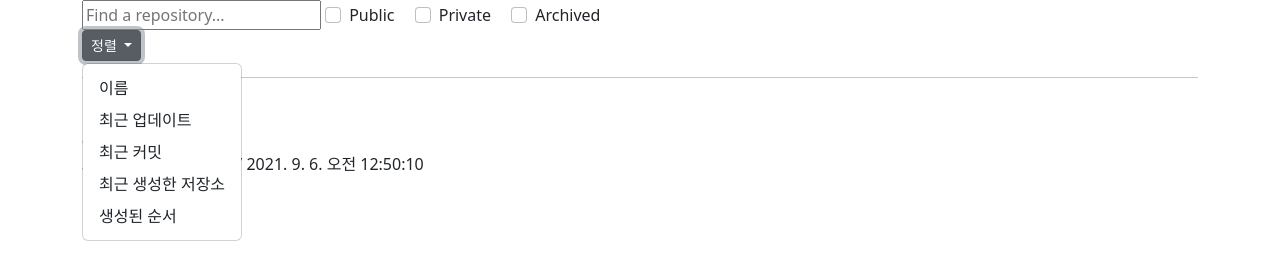
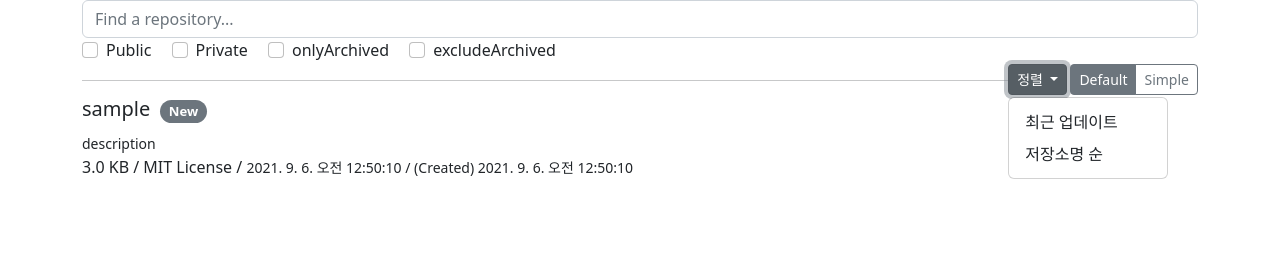
Before and after one commit to exizt/github-repo-list-graphql, a website with bundled scripts: page index.html in a window 1280 px wide. Both pictures are taken after a click on the button "정렬". Built offline with nearby package versions, Linux system fonts and the light colour scheme.

Commit message:
보기 옵션 추가.

```diff
--- /dev/null
+++ b/assets/app.css
@@ -0,0 +1,6 @@
+.gr-output.gr-output-simple .grot-item-desc{
+    display: none;
+}
+.gr-output.gr-output-simple .grot-item-info{
+    display: none;
+}
--- a/index.html
+++ b/index.html
@@ -4,6 +4,7 @@
 <meta charset="utf-8">
 <title>나의 Git Repos</title>
 <link href="https://cdn.jsdelivr.net/npm/bootstrap@5.2.0/dist/css/bootstrap.min.css" rel="stylesheet" integrity="sha384-gH2yIJqKdNHPEq0n4Mqa/HGKIhSkIHeL5AyhkYV8i59U5AR6csBvApHHNl/vI1Bx" crossorigin="anonymous">
+<link href="./assets/app.css" rel="stylesheet">
 <script src="https://cdn.jsdelivr.net/npm/bootstrap@5.2.0/dist/js/bootstrap.bundle.min.js" integrity="sha384-A3rJD856KowSb7dwlZdYEkO39Gagi7vIsF0jrRAoQmDKKtQBHUuLZ9AsSv4jD4Xa" crossorigin="anonymous"></script>
 <script type="module" src="./dist/app.js"></script>
 </head>
@@ -11,7 +12,7 @@
   <div class="container">
     <div class="gr-search">
       <div>
-        <input id="search" type="text" placeholder="Find a repository...">
+        <input id="search" class="form-control" type="text" placeholder="Find a repository...">
         <div class="form-check form-check-inline">
           <input class="form-check-input" type="checkbox" value="" id="is_public">
           <label class="form-check-label" for="is_public">
@@ -25,24 +26,36 @@
           </label>
         </div>
         <div class="form-check form-check-inline">
-          <input class="form-check-input" type="checkbox" value="" id="is_archived">
-          <label class="form-check-label" for="is_archived">
-            Archived
+          <input class="form-check-input" type="checkbox" value="" id="only_archived" name="archived">
+          <label class="form-check-label" for="only_archived">
+            onlyArchived
+          </label>
+        </div>
+        <div class="form-check form-check-inline">
+          <input class="form-check-input" type="checkbox" value="" id="exclude_archived" name="archived">
+          <label class="form-check-label" for="exclude_archived">
+            excludeArchived
           </label>
         </div>
       </div>
-      <div>
-        <div class="dropdown">
-          <a class="btn btn-secondary dropdown-toggle btn-sm" href="#" role="button" data-bs-toggle="dropdown" aria-expanded="false">
-            정렬
-          </a>
-          <ul class="dropdown-menu">
-            <li><a class="dropdown-item" href="#" id="sort_nameAsc">이름</a></li>
-            <li><a class="dropdown-item" href="#" id="sort_lastUpdate">최근 업데이트</a></li>
-            <li><a class="dropdown-item" href="#" id="sort_lastCommit">최근 커밋</a></li>
-            <li><a class="dropdown-item" href="#" id="sort_lastRegister">최근 생성한 저장소</a></li>
-            <li><a class="dropdown-item" href="#" id="sort_register">생성된 순서</a></li>
-          </ul>
+      <div class="float-end">
+        <div class="">
+          <div class="btn-group">
+            <a class="btn btn-secondary dropdown-toggle btn-sm" href="#" role="button" data-bs-toggle="dropdown" aria-expanded="false">
+              정렬
+            </a>
+            <ul class="dropdown-menu">
+              <li><a class="dropdown-item" href="#" name="sortOption" data-value="lastUpdate" id="sort_lastUpdate">최근 업데이트</a></li>
+              <li><a class="dropdown-item" href="#" name="sortOption" data-value="nameAsc" id="sort_nameAsc">저장소명 순</a></li>
+            </ul>
+            <input type="hidden" id="sort_option" value="">
+          </div>
+          <div class="btn-group btn-group-sm" role="group" aria-label="Basic outlined example">
+            <input type="radio" class="btn-check" name="viewOptions" value="default" id="vbtn-radio1" autocomplete="off" checked>
+            <label class="btn btn-outline-secondary" for="vbtn-radio1">Default</label>
+            <input type="radio" class="btn-check" name="viewOptions" value="simple" id="vbtn-radio2" autocomplete="off">
+            <label class="btn btn-outline-secondary" for="vbtn-radio2">Simple</label>
+          </div>
         </div>
       </div>
     </div>
@@ -51,12 +64,15 @@
       <div class="gr-output-item">
         <div>
           <h5>sample<small style="margin-left: 10px;"><span class="badge rounded-pill text-bg-secondary">New</span></small></h5>
-          <small>description</small>
+          <small class="grot-item-desc">description</small>
         </div>
-        <div>
+        <div class="grot-item-info">
           <span class="ml-0 mr-3">3.0 KB</span> /
           <span class="ml-0 mr-3">MIT License</span> /
-          <span>2021. 9. 6. 오전 12:50:10</span>
+          <small>
+            <span>2021. 9. 6. 오전 12:50:10</span> /
+            <span>(Created) 2021. 9. 6. 오전 12:50:10</span>
+          </small>
         </div>
       </div>
     </div>
```
Also changed, not shown: src/app.ts (+21 -3 lines).
